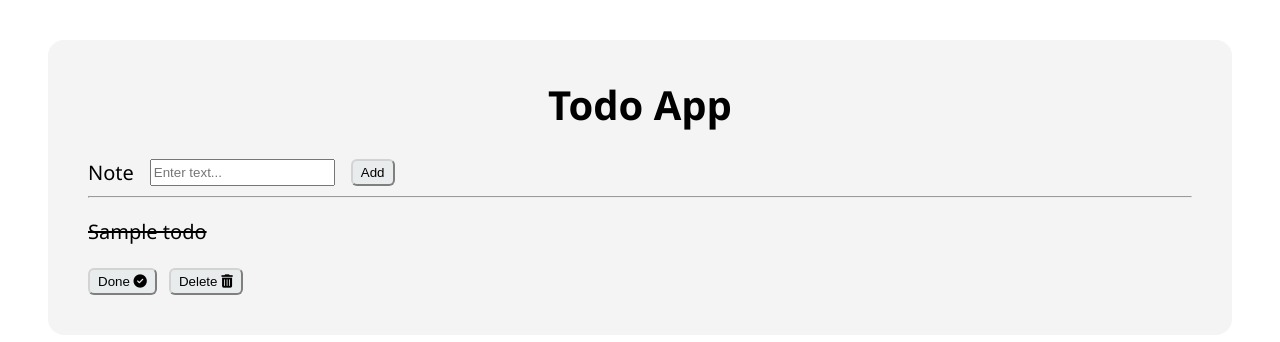
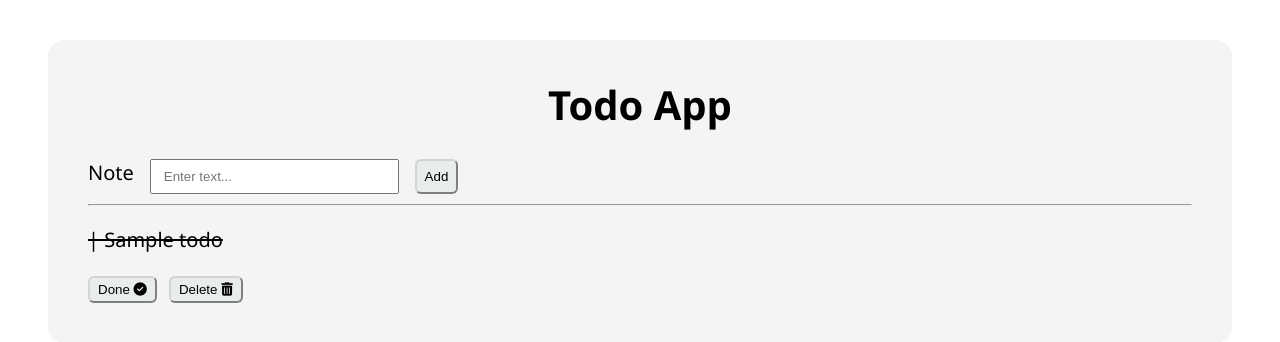
Before and after one commit to M4thez/project-flask, a Flask app: page / in a window 1280 px wide. Shown: the top 342 px of the page. Run offline with Flask 2, Linux system fonts and the light colour scheme; tables that the repository leaves empty hold one stand-in row (values such as "Sample post"); some libraries are stand-ins or nearby versions.

Commit message:
Small styling changes

```diff
--- a/static/style.css
+++ b/static/style.css
@@ -2,15 +2,18 @@ html {
   font-size: 20px;
   font-family: 'Segoe UI', sans-serif;
 }
+
 main {
   margin: 2rem;
   padding: .5rem 2rem 2rem;
   border-radius: 16px;
   background-color: rgb(244, 244, 244);
 }
+
 h1 {
   text-align: center;
 }
+
 button {
   background-color: rgb(233, 236, 236);
   border-radius: 6px;
@@ -18,14 +21,26 @@ button {
   cursor: pointer;
   padding: .2rem .4rem;
 }
+
 button:hover {
   background-color: lightgray;
 }
-.add-todo{
+
+.add-todo {
   display: flex;
   column-gap: .8rem;
 }
+
+.add-todo input {
+  min-width: 20%;
+  padding: .4rem .6rem;
+}
+
 .note-buttons {
   display: flex;
   column-gap: .6rem;
 }
+
+.note-paragraph {
+  max-width: 70%;
+}
--- a/templates/index.html
+++ b/templates/index.html
@@ -24,11 +24,13 @@
     <div>
       {% for todo in todoList %}
       <div>
-        {% if todo.isCompleted == False %}
-        <p>| {{todo.title}}</p>
-        {% else %}
-        <p style="text-decoration: line-through;">{{todo.title}}</p>
-        {% endif %}
+        <div class="note-paragraph">
+          {% if todo.isCompleted == False %}
+          <p>| {{todo.title}}</p>
+          {% else %}
+          <p style="text-decoration: line-through;">| {{todo.title}}</p>
+          {% endif %}
+        </div>
         <div class="note-buttons">
           <form action="/complete/{{todo.id}}">
             <button type="submit">
```
